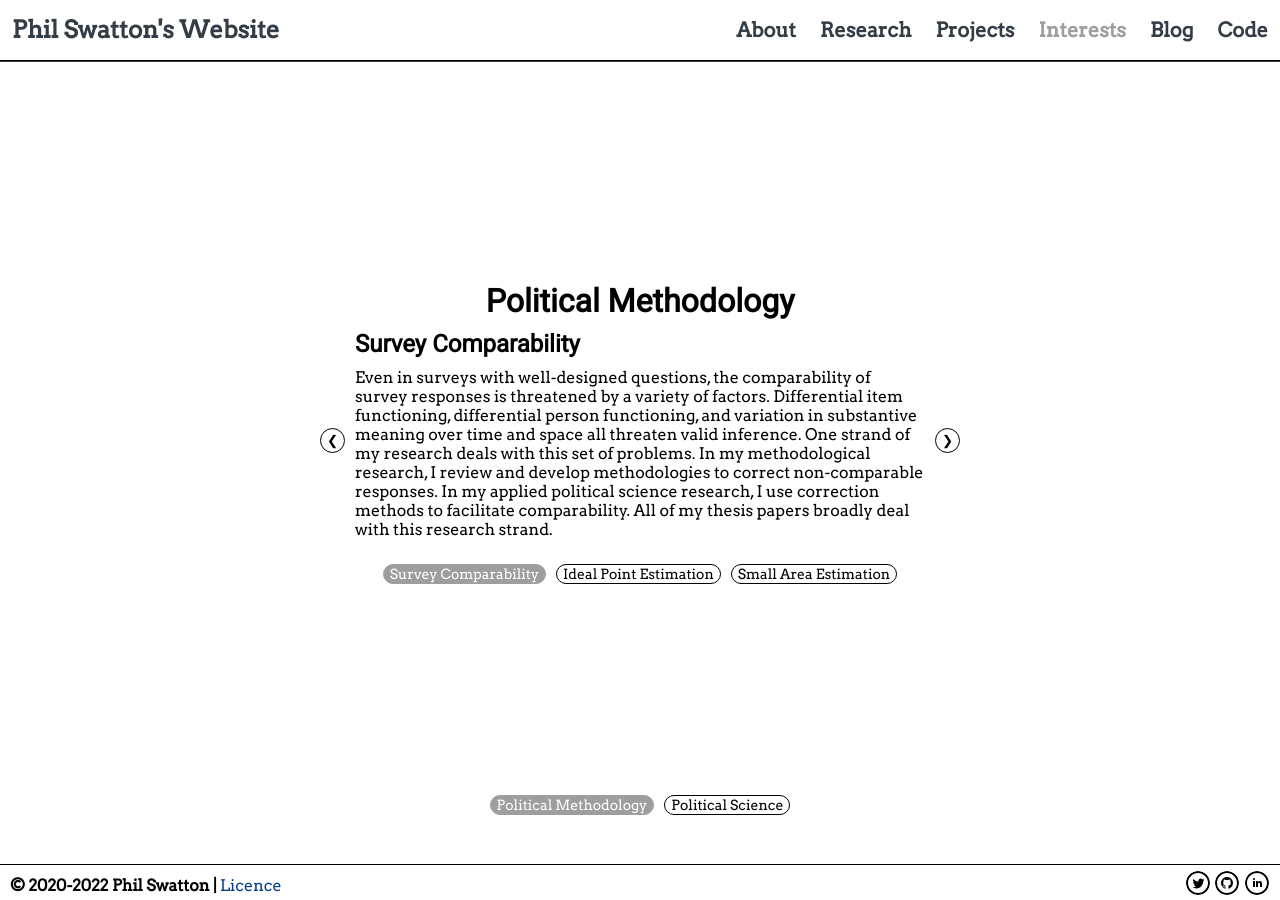
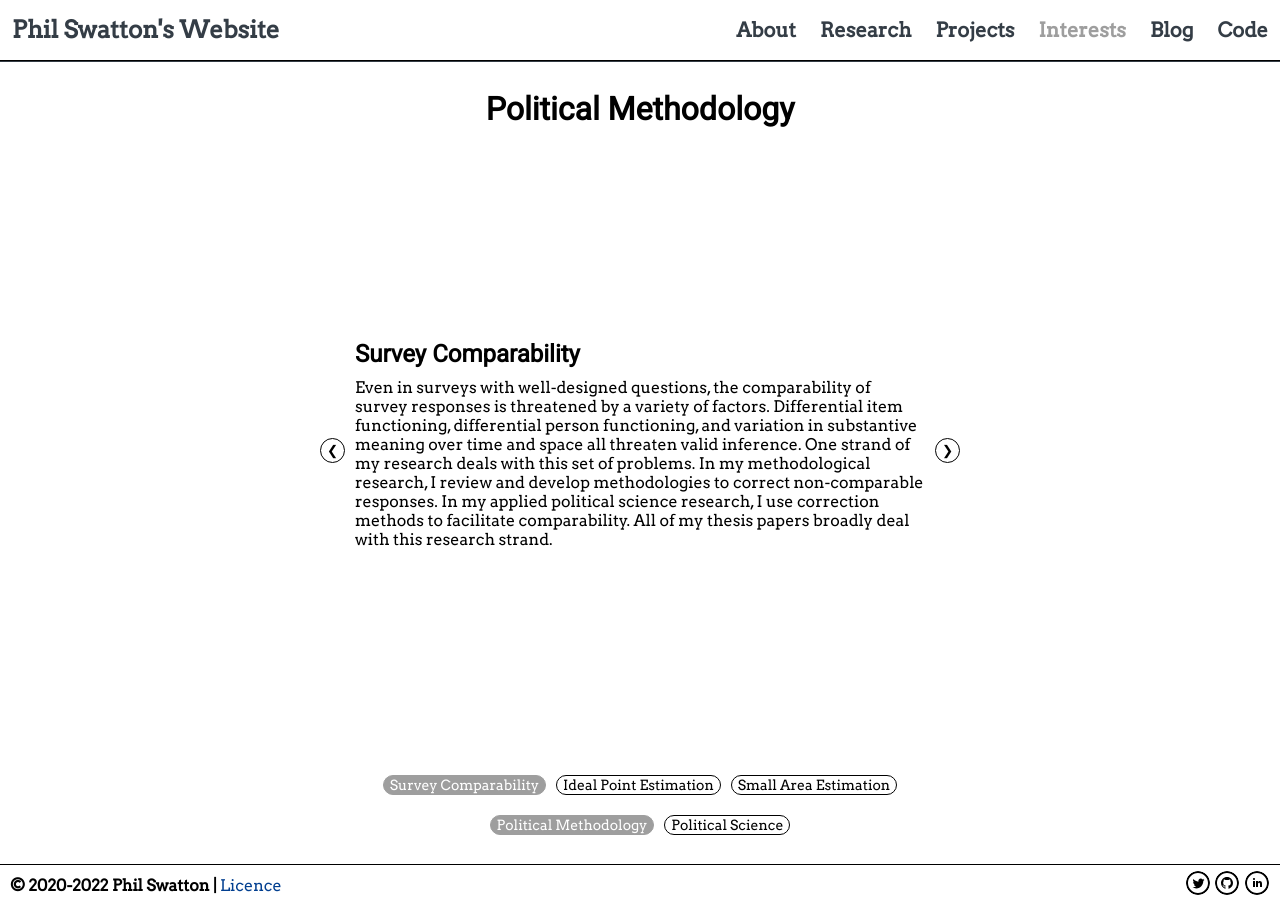
Before and after one commit to philswatton/philswatton.github.io, a Jekyll site: the page built from interests.html, in a window 1280 px wide. Built offline with Jekyll 4.4.1, drawn with Linux system fonts in a browser that asks for light colours.

Commit message:
tinkered with home and interests heights

```diff
--- a/_sass/home.scss
+++ b/_sass/home.scss
@@ -1,6 +1,6 @@
 /* Home page layout */
 .home-div {
-    height: calc(100vh - 180px); //60*1.5 for main padding, 60 for footer height, 15 for footer padding
+    height: calc(100vh - 180px);
     display: flex;
     flex-direction: column;
     justify-content: center;
--- a/_sass/interests.scss
+++ b/_sass/interests.scss
@@ -3,7 +3,7 @@
     display: flex;
     flex-direction: row;
     align-items: center;
-    min-height: calc(100vh - 200px);
+    height: calc(100vh - 180px);
     width: 100%;
 }
 
```
